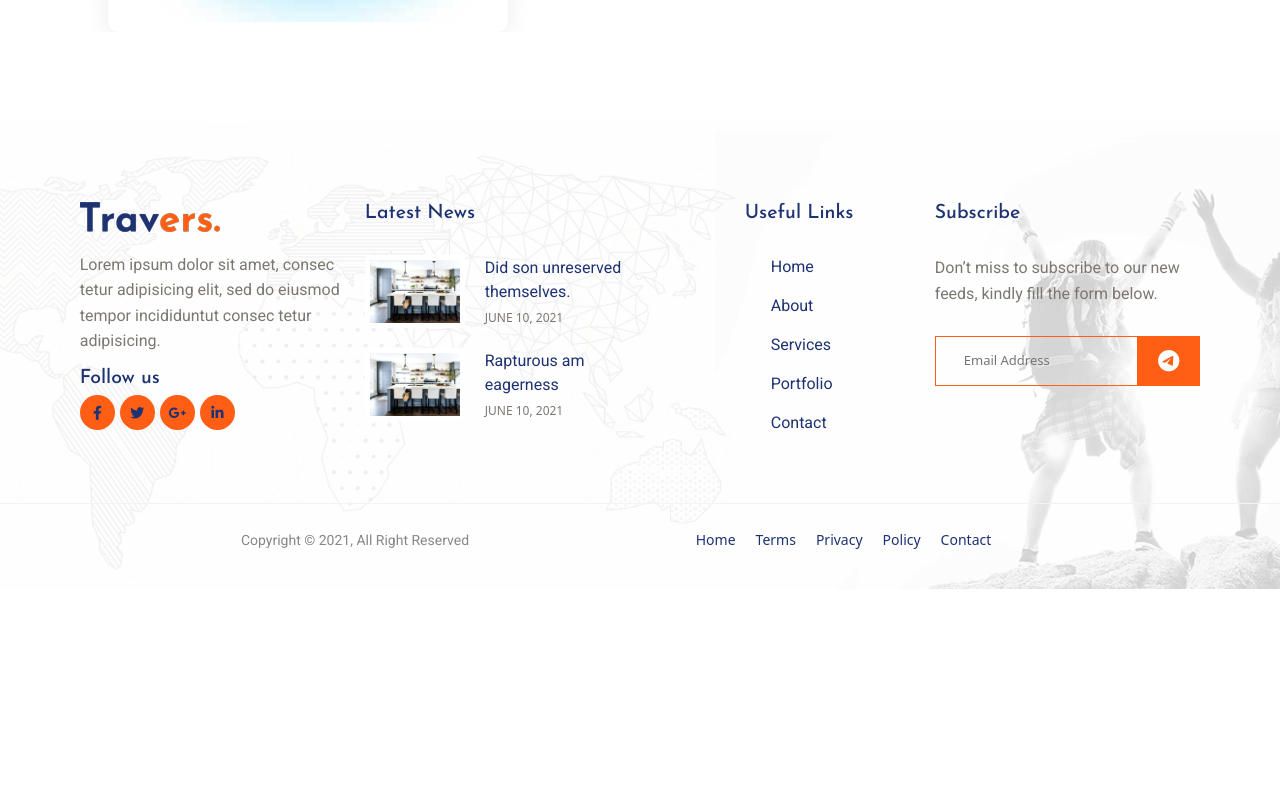
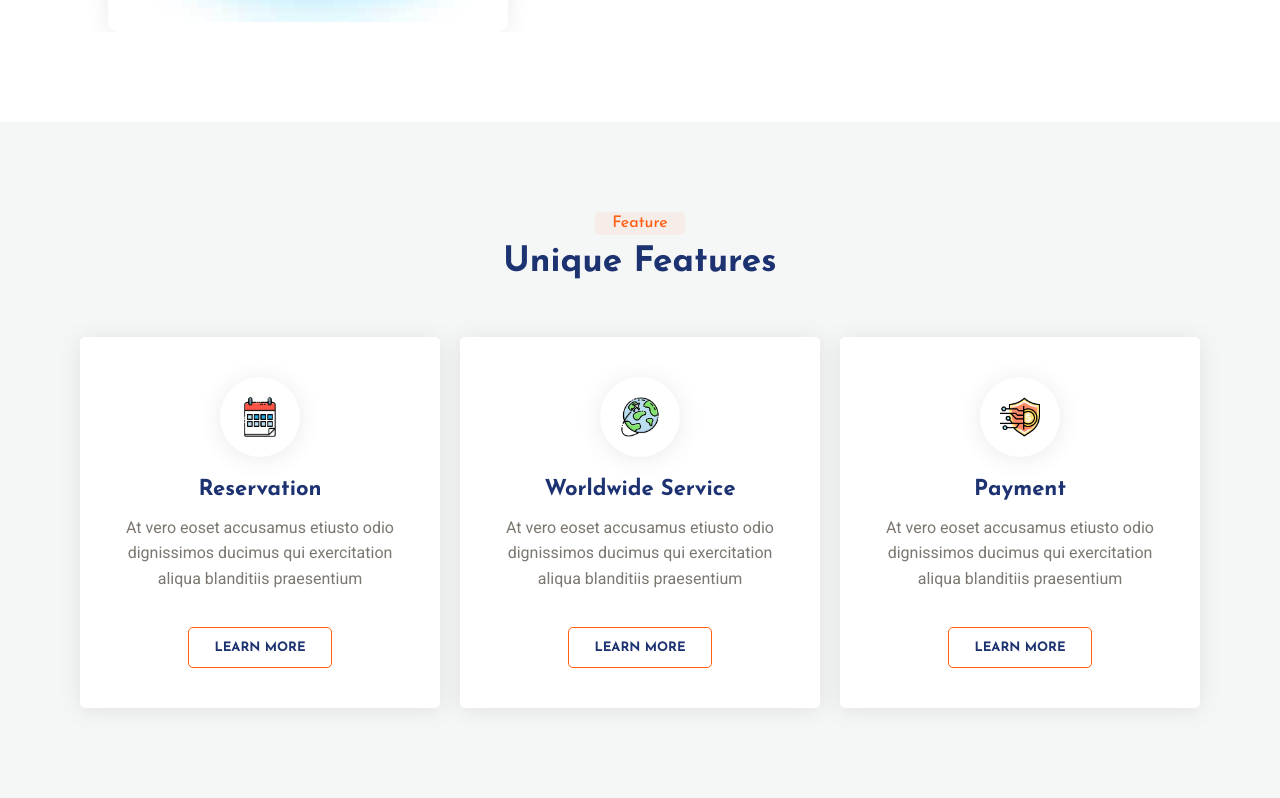
Before and after one commit to abudaudhossain/react-travel, a React (Create React App) app: page / in a window 1280 px wide. Shown: the part 1342-2140 px from the top of the page. Before the commit the page ends 1931 px from the top, so only its background shows below. Built offline with nearby package versions, Linux system fonts and the light colour scheme.

Commit message:
add services

```diff
--- a/src/App.css
+++ b/src/App.css
@@ -44,9 +44,7 @@ a {
     transition: 0.3s linear;
 }
 
-a:hover {
-    color: #ff5e14 !important;
-}
+
 
 
 h1,
@@ -90,9 +88,9 @@ h1 {
 }
 
 h2 {
-    font-size: 35px;
-    font-weight: 700;
-    line-height: 36px;
+    font-size: 35px !important;
+    font-weight: 700 !important;
+    line-height: 36px !important;
 }
 
 @media screen and (max-width: 479px) {
@@ -121,9 +119,9 @@ h3 {
 }
 
 h4 {
-    font-size: 22px;
-    font-weight: 700;
-    line-height: 36px;
+    font-size: 22px !important;
+    font-weight: 700 !important;
+    line-height: 36px !important;
 }
 
 @media screen and (max-width: 479px) {
--- /dev/null
+++ b/src/components/Feature/feature.css
@@ -0,0 +1,116 @@
+.feature-section {
+    overflow: hidden;
+}
+
+.item-icon-box {
+    background: #fff;
+    border-radius: 5px;
+    padding: 40px 30px;
+    -webkit-box-shadow: 0px 2px 22px rgba(93, 93, 93, 0.13);
+    box-shadow: 0px 2px 22px rgba(93, 93, 93, 0.13);
+    -webkit-transition: 0.3s linear;
+    transition: 0.3s linear;
+}
+
+@media screen and (max-width: 767px) {
+    .item-icon-box {
+        margin-bottom: 30px;
+    }
+}
+
+@media screen and (max-width: 479px) {
+    .item-icon-box {
+        padding: 40px 20px;
+    }
+}
+
+.item-icon-box .item-image {
+    height: 80px;
+    width: 80px;
+    border-radius: 50%;
+    background: #fff;
+    -webkit-box-shadow: 0px 2px 22px rgba(93, 93, 93, 0.13);
+    box-shadow: 0px 2px 22px rgba(93, 93, 93, 0.13);
+    display: -webkit-box;
+    display: -ms-flexbox;
+    display: flex;
+    -webkit-box-align: center;
+    -ms-flex-align: center;
+    align-items: center;
+    -webkit-box-pack: center;
+    -ms-flex-pack: center;
+    justify-content: center;
+    margin: 0px auto 15px;
+    position: relative;
+    z-index: 1;
+}
+
+.item-icon-box .item-image img {
+    width: 40px;
+    height: auto;
+    display: block;
+}
+
+.item-icon-box h4 {
+    font-size: 24px;
+}
+
+.item-icon-box h4 a {
+    color: #1d3271;
+    display: inline-block;
+}
+
+.item-icon-box p {
+    margin-top: 5px;
+    margin-bottom: 20px;
+}
+
+.item-icon-box .cta-btn {
+    display: inline-block;
+}
+
+.item-icon-box .cta-btn .gs-btn {
+    font-size: 13px;
+    font-weight: 700;
+    margin-top: 15px;
+    padding: 10px 25px;
+    text-transform: uppercase;
+}
+
+.item-icon-box .cta-btn .gs-btn:hover {
+    background: #fff;
+    color: #ff5e14 !important;
+}
+
+.item-icon-box:hover {
+    background: #ff5e14;
+}
+
+.item-icon-box:hover h4 a,
+.item-icon-box:hover p {
+    color: #fff !important;
+}
+
+.item-icon-box:hover .cta-btn a {
+    color: #fff !important;
+    border-color: #fff;
+}
+
+.item-icon-box.v2 {
+    padding: 30px 20px;
+}
+
+.item-icon-box.v2 h4 {
+    font-size: 22px;
+}
+
+@media screen and (max-width: 991px) {
+    .item-icon-box.v2 {
+        margin-bottom: 30px;
+    }
+}
+
+.item-icon-box:hover {
+    -webkit-transform: translateY(-5px);
+    transform: translateY(-5px);
+}
--- /dev/null
+++ b/src/components/Feature/index.js
@@ -0,0 +1,21 @@
+import React from 'react'
+import "./feature.css"
+
+const Feature = ({ feature }) => {
+  return (
+    <div class="col-lg-4 col-md-4 col-sm-6">
+      <div class="item-icon-box text-center">
+        <div class="item-image">
+          <img src={feature.img} alt="img" />
+        </div>
+        <h4><a href="#">{feature.title}</a></h4>
+        <p>{feature.describe}</p>
+        <div class="cta-btn">
+          <a href="#" class="gs-btn gs-btn-primary">Learn More</a>
+        </div>
+      </div>
+    </div>
+  )
+}
+
+export default Feature
--- /dev/null
+++ b/src/components/Home/Features.js
@@ -0,0 +1,56 @@
+import React from 'react'
+import Feature from '../Feature'
+
+import travel_1 from "../../assets/images/feature/travel-1.png"
+import travel_2 from "../../assets/images/feature/travel-2.png"
+import travel_3 from "../../assets/images/feature/travel-3.png"
+
+const features = [
+    {
+        title: "Reservation",
+        describe: "At vero eoset accusamus etiusto odio dignissimos ducimus qui exercitation aliqua blanditiis praesentium",
+        img: travel_1,
+
+    },
+    {
+        title: "Worldwide Service",
+        describe: "At vero eoset accusamus etiusto odio dignissimos ducimus qui exercitation aliqua blanditiis praesentium",
+        img: travel_2,
+
+    },
+    {
+        title: "Payment",
+        describe: "At vero eoset accusamus etiusto odio dignissimos ducimus qui exercitation aliqua blanditiis praesentium",
+        img: travel_3,
+
+    },
+]
+
+const Features = () => {
+    return (
+        <section class="feature-section bg-color">
+            <div class="container">
+                <div class="row">
+                    <div class="col-12">
+                        <div class="section-title text-center">
+                            <div class="sub-title">
+                                <h6>Feature</h6>
+                            </div>
+                            <h2>Unique Features</h2>
+                        </div>
+                    </div>
+                </div>
+                <div class="row">
+                    {
+                        features.map((feature, index) => {
+                            return <Feature key={index} feature={feature} />
+                        })
+                    }
+
+                </div>
+            </div>
+        </section>
+    )
+}
+
+export default Features
--- a/src/components/Home/Home.js
+++ b/src/components/Home/Home.js
@@ -1,12 +1,14 @@
 import React from 'react'
 import SubBanner from '../shared/SubBanner/SubBanner'
 import Banner from './Banner/Banner'
+import Features from './Features'
 
 const Home = () => {
   return (
     <>
-    <Banner />
-    <SubBanner />
+      <Banner />
+      <SubBanner />
+      <Features />
     </>
   )
 }
--- a/src/components/Layout/Menubar/menubar.css
+++ b/src/components/Layout/Menubar/menubar.css
@@ -11,7 +11,9 @@
     transition: 0.3s linear;
     position: relative;
 }
-
+.nav-item a:hover {
+    color: #ff5e14 !important;
+}
 .dropdown-menu.show {
     width: 250px;
     left: -154px;
```
Also changed, not shown: src/components/Home/Services.js (added, +9 -0 lines).
